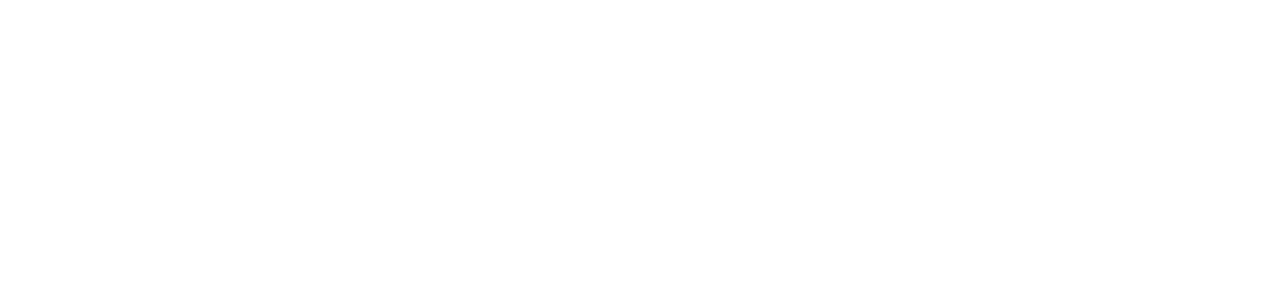
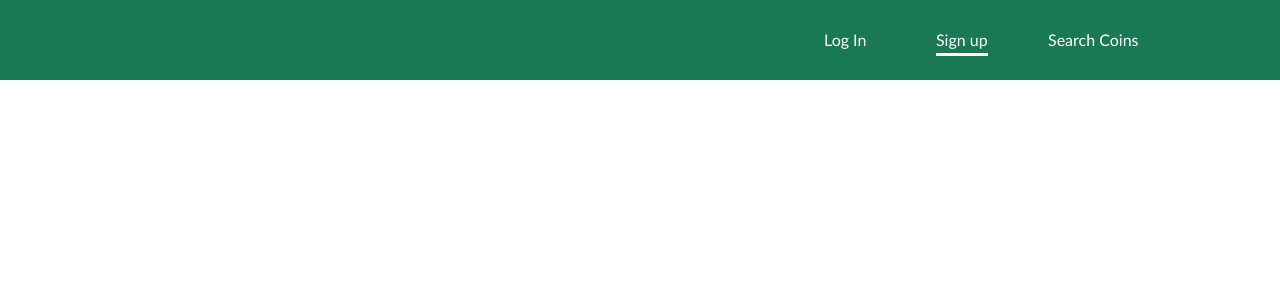
Before and after one commit to MishG777/Crypto-App, a React (Create React App) app: page /log-in in a window 1280 px wide. Shown: the top 300 px of the page. Built offline with nearby package versions, Linux system fonts and the light colour scheme.

Commit message:
search_navbar_css

```diff
--- a/package.json
+++ b/package.json
@@ -6,8 +6,10 @@
     "@testing-library/jest-dom": "^5.16.5",
     "@testing-library/react": "^13.4.0",
     "@testing-library/user-event": "^13.5.0",
+    "axios": "^1.1.3",
     "react": "^18.2.0",
     "react-dom": "^18.2.0",
+    "react-router-dom": "^5.3.4",
     "react-scripts": "5.0.1",
     "web-vitals": "^2.1.4"
   },
--- a/src/App.js
+++ b/src/App.js
@@ -1,7 +1,26 @@
 import React, { Fragment } from "react";
+import { Switch, Route, Redirect } from "react-router-dom";
+import Coins from "./components/Coins";
+import MainHeader from "./components/Navbar/MainHeader";
 
 function App() {
-  return <Fragment></Fragment>;
+  return (
+    <Fragment>
+      <header>
+        <MainHeader />
+      </header>
+      <main>
+        <Switch>
+          <Route path="/" exact>
+            <Redirect to="/all-coins" />
+          </Route>
+          <Route path="/all-coins">
+            <Coins />
+          </Route>
+        </Switch>
+      </main>
+    </Fragment>
+  );
 }
 
 export default App;
--- /dev/null
+++ b/src/components/CoinItems.js
@@ -0,0 +1,21 @@
+import React from "react";
+import classes from "./CoinItems.module.css";
+
+const CoinItems = ({ image, name, symbol, current_price, market_cap }) => {
+  return (
+    <div className={classes["coin-container"]}>
+      <img src={image} alt="crypto" />
+
+      <div className={classes["coin-data"]}>
+        <h4>{name}</h4>
+        <div className={classes["inner-data"]}>
+          <p>symbol: {symbol}</p>
+          <p>Price: ${current_price}</p>
+          <p>MC: ${market_cap.toLocaleString()}</p>
+        </div>
+      </div>
+    </div>
+  );
+};
+
+export default CoinItems;
--- /dev/null
+++ b/src/components/CoinItems.module.css
@@ -0,0 +1,49 @@
+.coin-container {
+  display: flex;
+  justify-content: space-evenly;
+  align-items: center;
+  flex-direction: column;
+  border: 0.1px solid rgb(41, 167, 62);
+  margin: 10px;
+  border-radius: 30px;
+  width: 230px;
+  height: 310px;
+  cursor: pointer;
+}
+
+.coin-container:hover {
+  box-shadow: 0px 0px 25px rgb(1, 121, 75);
+}
+
+.coin-container img {
+  width: 50%;
+}
+h4,
+p {
+  margin: 0;
+}
+
+.coin-data {
+  font-family: "Trebuchet MS", "Lucida Sans Unicode", "Lucida Grande",
+    "Lucida Sans", Arial, sans-serif;
+  color: rgb(13, 134, 104);
+  font-weight: bold;
+
+  display: flex;
+  justify-content: space-around;
+  align-items: center;
+  flex-direction: column;
+  height: 10rem;
+  width: 90%;
+}
+
+.inner-data {
+  border: 1px solid rgb(26, 121, 85);
+  border-radius: 20px;
+  display: flex;
+  flex-direction: column;
+  align-items: center;
+  justify-content: space-around;
+  width: 95%;
+  height: 70%;
+}
--- /dev/null
+++ b/src/components/Coins.js
@@ -0,0 +1,56 @@
+import React, { useState, useEffect } from "react";
+import axios from "axios";
+import CoinItems from "./CoinItems";
+import classes from "./Coins.module.css";
+
+const URL =
+  "https://api.coingecko.com/api/v3/coins/markets?vs_currency=usd&order=market_cap_desc&per_page=100&page=1&sparkline=false";
+
+function Coins() {
+  const [coins, setCoins] = useState([]);
+
+  const [search, setSearch] = useState("");
+
+  useEffect(() => {
+    axios
+      .get(URL)
+      .then((res) => {
+        const CoinsData = res.data;
+        setCoins(CoinsData);
+        console.log(CoinsData);
+      })
+      .catch((error) => console.log(error));
+  }, []);
+
+  const handleChange = (e) => {
+    setSearch(e.target.value);
+  };
+
+  const filteredCoins = coins.filter((coin) =>
+    coin.name.toLowerCase().includes(search.toLowerCase())
+  );
+
+  return (
+    <div className={classes.main}>
+      <div className={classes["coin-search"]}>
+        <h1 className={classes["coin-text"]}>Search a Currency</h1>
+        <form>
+          <input
+            type="search"
+            placeholder="Search for Crypto Currencies"
+            className={classes["coin-input"]}
+            onChange={handleChange}
+          />
+        </form>
+      </div>
+
+      <div className={classes["all-coins"]}>
+        {filteredCoins.map((coin) => {
+          return <CoinItems key={coin.id} {...coin} />;
+        })}
+      </div>
+    </div>
+  );
+}
+
+export default Coins;
--- /dev/null
+++ b/src/components/Coins.module.css
@@ -0,0 +1,39 @@
+.main {
+  display: flex;
+  flex-direction: column;
+  flex-wrap: wrap;
+  justify-content: center;
+  align-items: center;
+}
+.coin-text {
+  color: rgb(18, 126, 145);
+  font-family: "Trebuchet MS", "Lucida Sans Unicode", "Lucida Grande",
+    "Lucida Sans", Arial, sans-serif;
+}
+.coin-search {
+  display: flex;
+  flex-direction: column;
+}
+
+.all-coins {
+  display: flex;
+  flex-wrap: wrap;
+  justify-content: center;
+  width: 100%;
+}
+.coin-input {
+  appearance: none;
+  width: 100%;
+  outline: none;
+  border: 1px solid rgb(34, 207, 127);
+  border-radius: 10px;
+  font-family: "Trebuchet MS", "Lucida Sans Unicode", "Lucida Grande",
+    "Lucida Sans", Arial, sans-serif;
+  height: 50px;
+  font-size: 12px;
+  font-weight: 400;
+  background: rgba(rgb(34, 207, 127), 0.02);
+  box-shadow: inset 0 -1px 0 rgba(rgb(34, 207, 127), 0.3);
+  color: rgb(34, 207, 127);
+  transition: all 0.15s ease;
+}
--- /dev/null
+++ b/src/components/Navbar/MainHeader.js
@@ -0,0 +1,28 @@
+import { NavLink } from "react-router-dom";
+import classes from "./MainHeader.module.css";
+
+const MainHeader = () => {
+  return (
+    <header className={classes.header}>
+      <ul>
+        <li>
+          <NavLink activeClassName={classes.active} to="/sign-in">
+            Log In
+          </NavLink>
+        </li>
+        <li>
+          <NavLink activeClassName={classes.active} to="/log-in">
+            Sign up
+          </NavLink>
+        </li>
+        <li>
+          <NavLink activeClassName={classes.active} to="/all-coins">
+            Search Coins
+          </NavLink>
+        </li>
+      </ul>
+    </header>
+  );
+};
+
+export default MainHeader;
--- /dev/null
+++ b/src/components/Navbar/MainHeader.module.css
@@ -0,0 +1,38 @@
+.header {
+  width: 100%;
+  height: 5rem;
+  background-color: rgb(26, 121, 85);
+  padding: 0 10%;
+  justify-content: flex-end;
+  display: flex;
+}
+
+.header ul {
+  height: 100%;
+  list-style: none;
+  display: flex;
+  padding: 0;
+  margin: 0;
+  align-items: center;
+  justify-content: center;
+}
+
+.header li {
+  margin: 0 0.5rem;
+  width: 6rem;
+}
+
+.header a {
+  color: white;
+  text-decoration: none;
+  font-family: "Trebuchet MS", "Lucida Sans Unicode", "Lucida Grande",
+    "Lucida Sans", Arial, sans-serif;
+}
+
+.header a:hover,
+.header a:active,
+.header a.active {
+  color: white;
+  padding-bottom: 0.25rem;
+  border-bottom: 3px solid white;
+}
--- a/src/index.css
+++ b/src/index.css
@@ -1,13 +1,17 @@
 body {
   margin: 0;
-  font-family: -apple-system, BlinkMacSystemFont, 'Segoe UI', 'Roboto', 'Oxygen',
-    'Ubuntu', 'Cantarell', 'Fira Sans', 'Droid Sans', 'Helvetica Neue',
-    sans-serif;
-  -webkit-font-smoothing: antialiased;
-  -moz-osx-font-smoothing: grayscale;
+  padding: 0;
 }
 
 code {
-  font-family: source-code-pro, Menlo, Monaco, Consolas, 'Courier New',
+  font-family: source-code-pro, Menlo, Monaco, Consolas, "Courier New",
     monospace;
 }
+
+* {
+  box-sizing: border-box;
+}
+main {
+  margin-top: 1rem;
+  text-align: center;
+}
--- a/src/index.js
+++ b/src/index.js
@@ -2,6 +2,11 @@
 import ReactDOM from "react-dom/client";
 import "./index.css";
 import App from "./App";
+import { BrowserRouter } from "react-router-dom";
 
 const root = ReactDOM.createRoot(document.getElementById("root"));
-root.render(<App />);
+root.render(
+  <BrowserRouter>
+    <App />
+  </BrowserRouter>
+);
```
Also changed, not shown: 1 other file (tests, documents, lock files or other folders).
